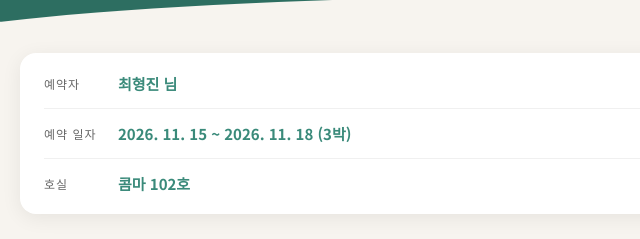
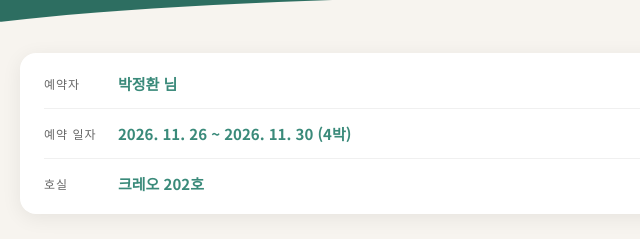
Before and after one commit to partyok-create/idino-guide, a plain HTML site: page index.html in a window 1280 px wide. Shown: the part 190-429 px from the top of the page, 0-640 px from the left. Drawn offline with Linux system fonts and the light colour scheme.

Commit message:
예약 업데이트: 박정환 (index.html)

```diff
--- a/index.html
+++ b/index.html
@@ -34,9 +34,9 @@
 </style></head><body>
 <div class="hero"><div class="hero-symbol">♤ &nbsp; ♤</div><div class="hero-title">아이디노 제주</div><div class="hero-sub">이 용 안 내</div></div>
 <div class="info-card">
-<div class="info-item"><label>예약자</label><div class="val">최형진 님</div></div>
-<div class="info-item"><label>예약 일자</label><div class="val">2026. 11. 15 ~ 2026. 11. 18 (3박)</div></div>
-<div class="info-item"><label>호실</label><div class="val">콤마 102호</div></div>
+<div class="info-item"><label>예약자</label><div class="val">박정환 님</div></div>
+<div class="info-item"><label>예약 일자</label><div class="val">2026. 11. 26 ~ 2026. 11. 30 (4박)</div></div>
+<div class="info-item"><label>호실</label><div class="val">크레오 202호</div></div>
 </div>
 <div class="section"><div class="section-title">이용 Tip</div>
 <div class="notice-box"><div class="notice-ttl">⚠ 꼭 지켜주세요</div><div class="notice-row">🗑 쓰레기 처리 · <strong>퇴실 전 처리 필수</strong><br>① 음식물 쓰레기 → 1층 주방 음식물 쓰레기통<br>② 내부 쓰레기 처리장 → 1층 화장실 세면대 아래 재활용 분리수거<br>③ 외부 쓰레기 처리장 → 1층 출입구 좌측 외부 휴지통</div><div class="notice-row">🌙 라운지 이용시간 밤 <strong>10시까지</strong> · 사용 후 전체 소등</div><div class="notice-row">🚪 라운지 폴딩도어 <strong>절대 손대지 마세요</strong> · 출입문만 이용</div><div class="notice-row">📶 라운지 Wi-Fi : IDINO LOUNGE / 비밀번호 <strong>88888888</strong></div></div>
```
